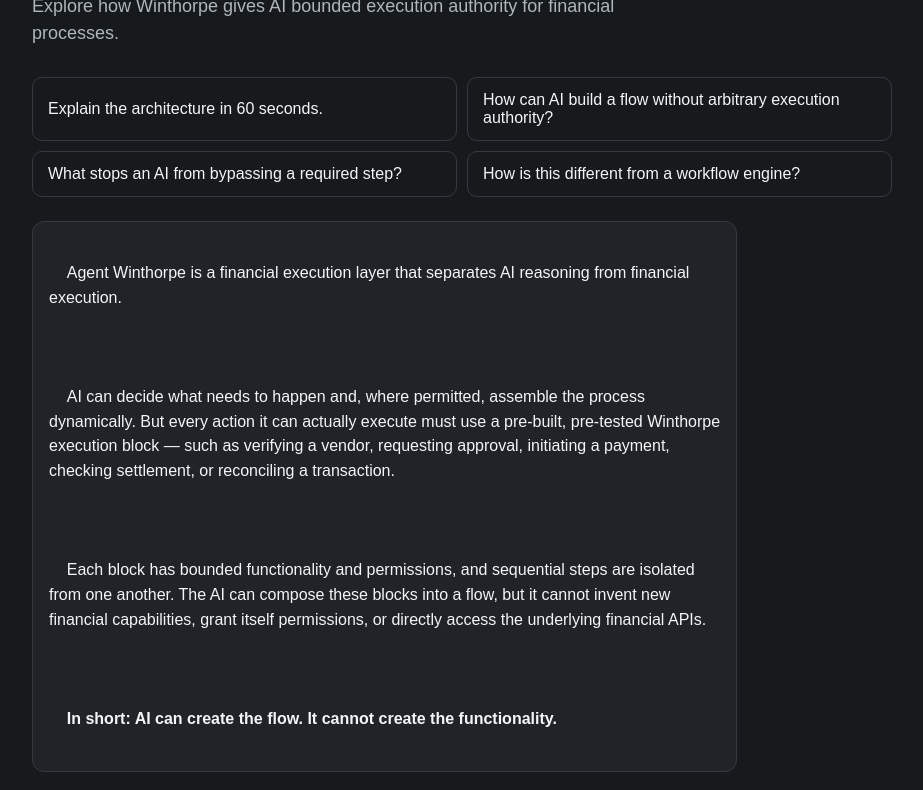
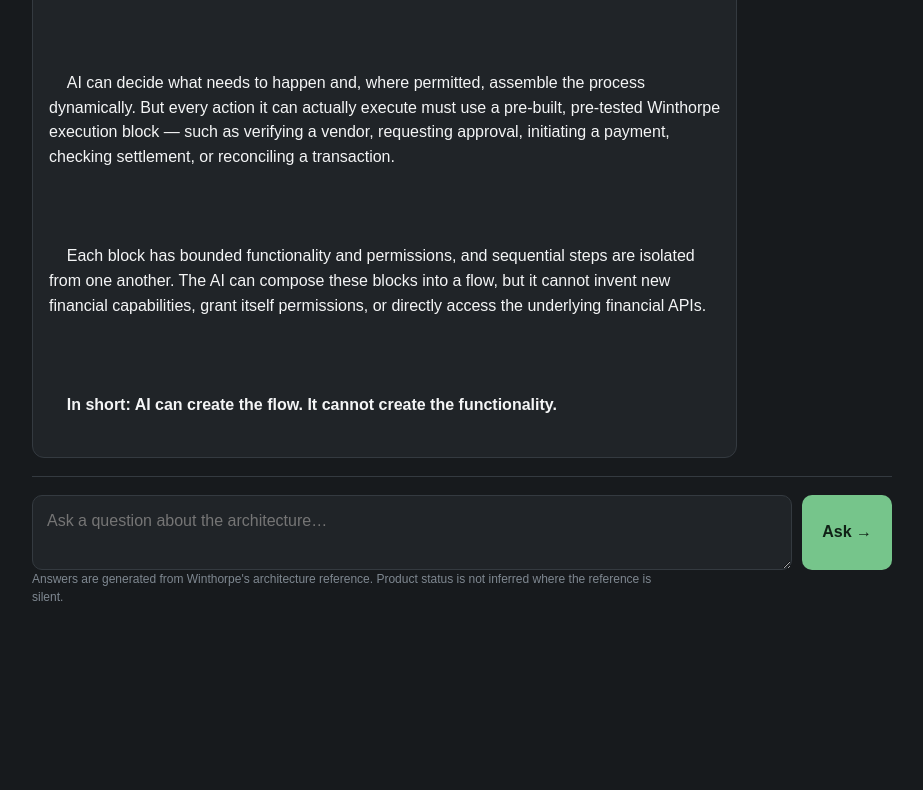
Before and after one commit to zeevchen-sudo/ask-winthorpe, a website: page index.html in a window 1280 px wide. Shown: the part 167-957 px from the top of the page, without its empty margins (178-1101 px from the left). After the commit the page ends 839 px from the top, so only its background shows below. Drawn offline with Linux system fonts and the light colour scheme.

Commit message:
Clean up index.html by removing header and questions
Removed introductory content and suggested questions.

```diff
--- a/index.html
+++ b/index.html
@@ -10,17 +10,6 @@
 <body>
   <main class="shell">
     <header>
-      <div class="eyebrow">AGENT WINTHORPE</div>
-      <h1>Ask Winthorpe</h1>
-      <p>Explore how Winthorpe gives AI bounded execution authority for financial processes.</p>
-    </header>
-
-    <section class="starters" aria-label="Suggested questions">
-      <button type="button">Explain the architecture in 60 seconds.</button>
-      <button type="button">How can AI build a flow without arbitrary execution authority?</button>
-      <button type="button">What stops an AI from bypassing a required step?</button>
-      <button type="button">How is this different from a workflow engine?</button>
-    </section>
 
 <section id="chat" class="chat" aria-live="polite">
   <div class="message assistant">
```
